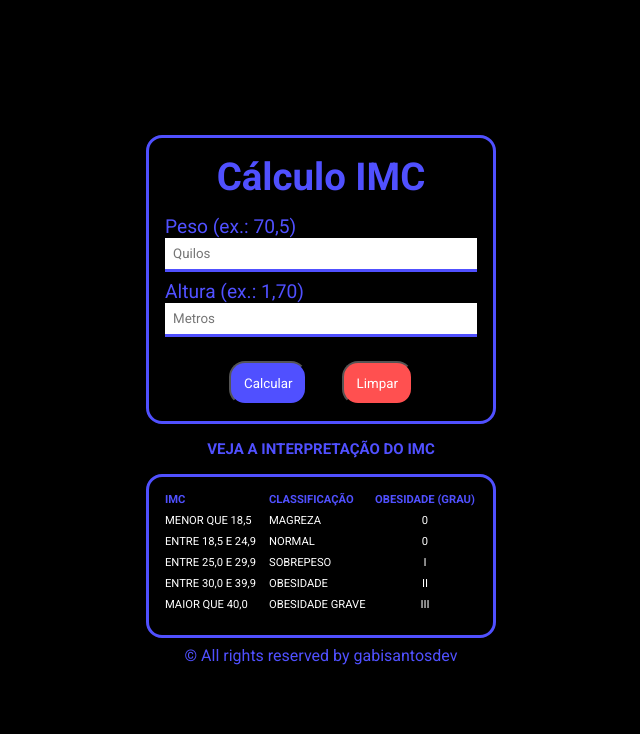
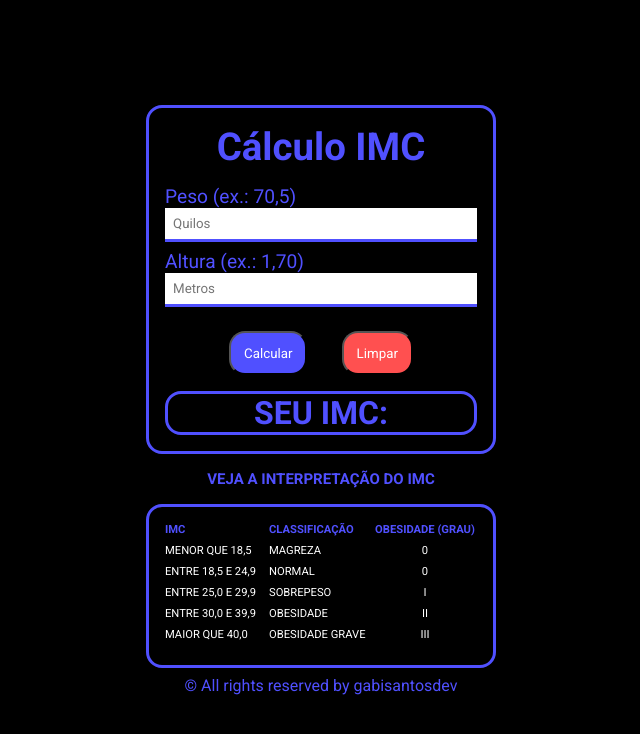
Before and after one commit to gabisantosdev/calculadora-imc, a plain HTML site: page index.html in a window 1280 px wide. Shown: the whole page, without its empty margins (319-959 px from the left). Drawn offline with Linux system fonts and the light colour scheme.

Commit message:
feat: adicionando resultado do cálculo

```diff
--- a/index.html
+++ b/index.html
@@ -20,6 +20,9 @@
                     <button id="reset" type="reset">Limpar</button>
                 </div>
             </form>
+            <section class="imc">
+                <span>SEU IMC: <span id="resultado"></span></span>
+            </section>
         </div>
         <table>
             <h2>VEJA A INTERPRETAÇÃO DO IMC</h2>
@@ -62,5 +65,6 @@
             <span>&copy; All rights reserved by gabisantosdev</span>
         </footer>
     </div>
+    <script src="./src/js/main.js"></script>
 </body>
 </html>
--- /dev/null
+++ b/src/js/main.js
@@ -0,0 +1,5 @@
+const peso = document.getElementById("peso");
+const altura = document.getElementById("altura");
+const calcular = document.getElementById("calcular");
+
+calcular.addEventListener("click", function () {});
--- a/src/styles/style.css
+++ b/src/styles/style.css
@@ -116,3 +116,11 @@ footer {
     font-size: 1rem;
     margin-top: 0.5rem;
 }
+
+.imc {
+    margin-top: 1rem;
+    font-size: 2rem;
+    font-weight: bold;
+    border: 0.2rem solid var(--corPrincipal);
+    border-radius: 1rem;
+}
```
